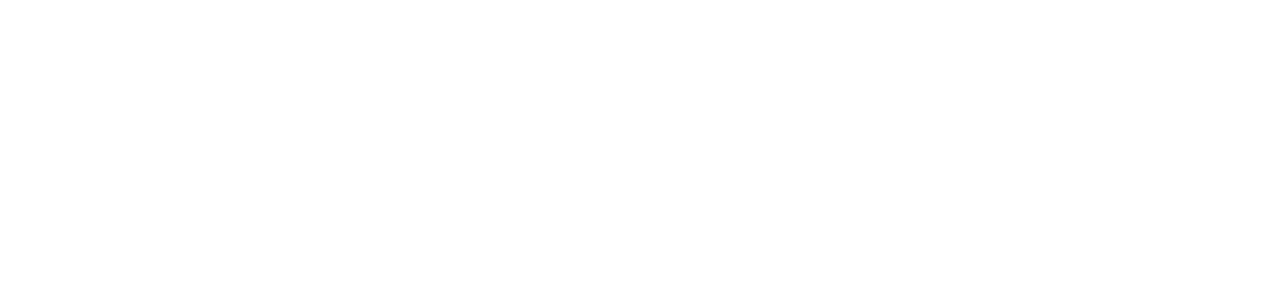
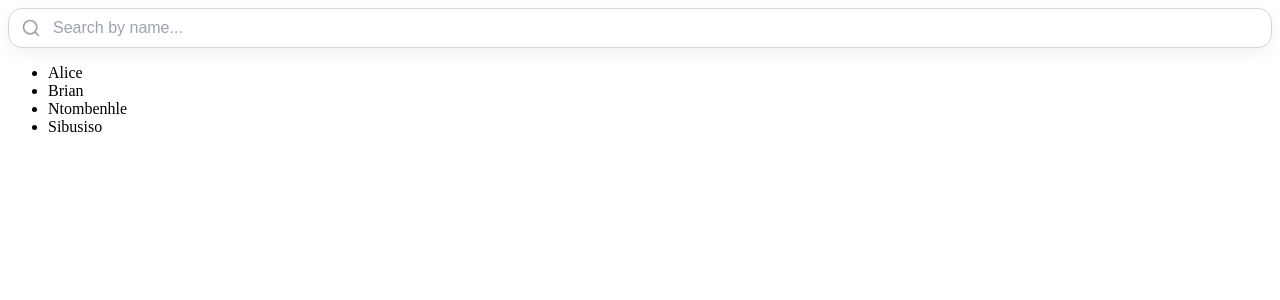
Before and after one commit to Bongeka-Bhungane/ChatBot, a React app in the folder frontend/: page / in a window 1280 px wide. Shown: the top 300 px of the page. Built offline with nearby package versions, Linux system fonts and the light colour scheme; the HTML template or start-up script is replaced by a standard one.

Commit message:
added searchbar component

```diff
--- a/frontend/src/App.tsx
+++ b/frontend/src/App.tsx
@@ -1,16 +1,24 @@
-import { useState } from 'react'
+import { useState } from "react";
+import SearchBar from "./components/searchbar";
 
+const users = ["Alice", "Brian", "Ntombenhle", "Sibusiso"];
 
-import './App.css'
+export default function Example() {
+  const [search, setSearch] = useState("");
 
-function App() {
-
+  const filteredUsers = users.filter((name) =>
+    name.toLowerCase().includes(search.toLowerCase()),
+  );
 
   return (
     <>
+      <SearchBar value={search} onChange={setSearch} />
 
+      <ul>
+        {filteredUsers.map((name) => (
+          <li key={name}>{name}</li>
+        ))}
+      </ul>
     </>
-  )
+  );
 }
-
-export default App
--- /dev/null
+++ b/frontend/src/components/searchbar.tsx
@@ -0,0 +1,30 @@
+import React from "react";
+import { Search } from "lucide-react";
+import "../css/searchbarcss.css";
+
+type SearchBarProps = {
+  value: string;
+  onChange: (value: string) => void;
+  placeholder?: string;
+};
+
+const SearchBar: React.FC<SearchBarProps> = ({
+  value,
+  onChange,
+  placeholder = "Search by name...",
+}) => {
+  return (
+    <div className="search-container">
+      <Search className="search-icon" size={20} />
+      <input
+        type="text"
+        className="search-input"
+        placeholder={placeholder}
+        value={value}
+        onChange={(e) => onChange(e.target.value)}
+      />
+    </div>
+  );
+};
+
+export default SearchBar;
--- /dev/null
+++ b/frontend/src/css/searchbarcss.css
@@ -0,0 +1,29 @@
+.search-container {
+  display: flex;
+  align-items: center;
+  gap: 10px;
+  max-width: 100%;
+  padding: 9px 12px;
+  border-radius: 14px;
+  border: 1.5px solid #d1d5db;
+  background-color: #ffffff;
+  box-shadow: 0 6px 18px rgba(0, 0, 0, 0.05);
+  transition: all 0.25s ease;
+}
+
+.search-icon {
+  color: #9ca3af;
+}
+
+.search-input {
+  flex: 1;
+  border: none;
+  outline: none;
+  font-size: 16px;
+  color: #1f2933;
+  background: transparent;
+}
+
+.search-input::placeholder {
+  color: #9ca3af;
+}
```
